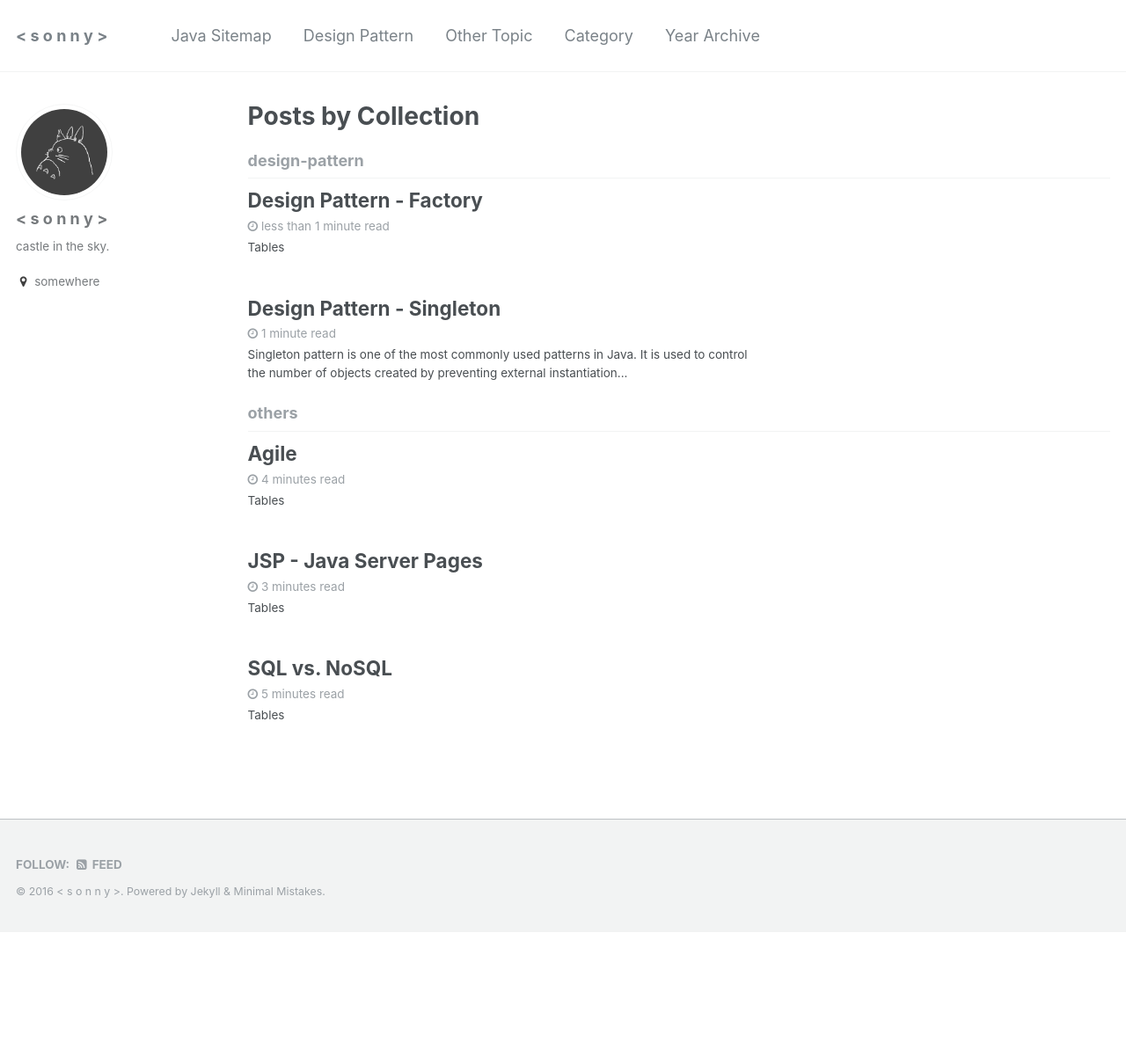
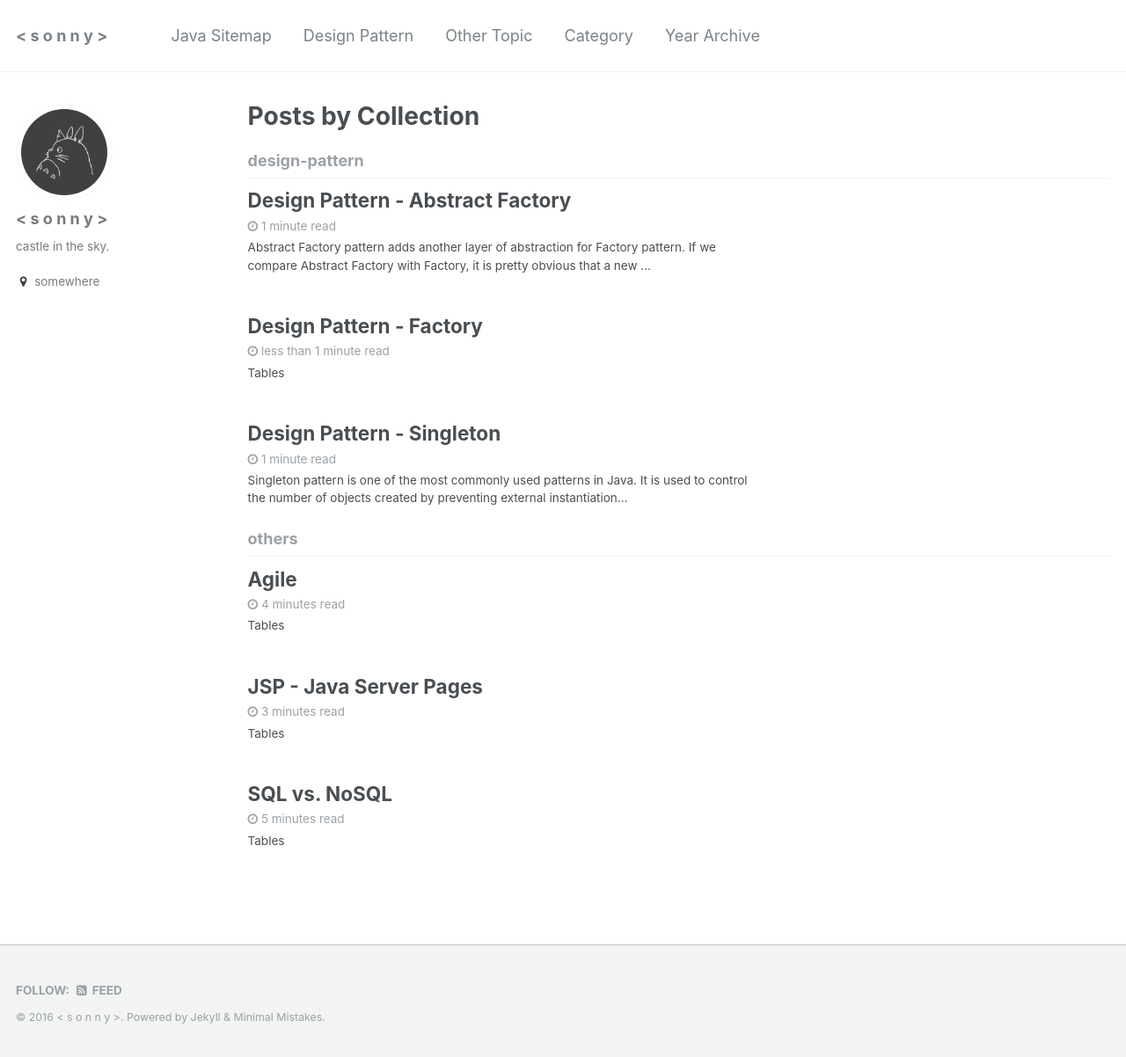
Before and after one commit to sonnyit/java, a Jekyll site: the page built from _pages/collection-archive.html, in a window 1280 px wide. Shown: the whole page at 88% size. Built offline with Jekyll 4.4.1, drawn with Linux system fonts in a browser that asks for light colours; before the commit the page ends 1060 px from its top, so only the background shows below that; part of the change alters nothing that is shown.

Commit message:
SAVEPOINT

````diff
--- a/_data/navigation.yml
+++ b/_data/navigation.yml
@@ -84,6 +84,8 @@ dpnav:
         url: /design-pattern/dp-singleton/
       - title: "Factory"
         url: /design-pattern/dp-factory/
+      - title: "Abstract Factory"
+        url: /design-pattern/dp-abstract-factory/
 
 # others links
 others_nav:
--- /dev/null
+++ b/_design-pattern/dp-abstract-factory.md
@@ -0,0 +1,100 @@
+---
+title: Design Pattern - Abstract Factory
+updated: 2016-06-21
+layout: single
+categories:
+  - java-design-pattern
+tags:
+  - java-design-pattern
+---
+
+**Abstract Factory** pattern adds another layer of abstraction for Factory pattern. If we compare Abstract Factory with Factory, it is pretty obvious that a new layer of abstraction is added.
+
+Abstract Factory is a super-factory which creates other factories. We can call it "Factory of factories".
+
+### Tables
+
+* [Abstract Factory class diagram](#abstract-factory-class-diagram-10548tables)
+* [Abstract Factory Java code](#abstract-factory-java-code-10548tables)
+* [Difference between Factory and Abstract Factory pattern](#difference-between-factory-and-abstract-factory-pattern-10548tables)
+* [Real use example](#real-use-example-10548tables)
+* [References](#references-10548tables)
+
+## Abstract Factory class diagram [&#10548;](#tables)
+
+![abstract-factory](http://www.programcreek.com/wp-content/uploads/2013/02/abstract-factory-design-pattern.png)
+
+## Abstract Factory Java code [&#10548;](#tables)
+
+```java
+interface CPU {
+    void process();
+}
+
+interface CPUFactory {
+	CPU produceCPU();
+}
+
+class AMDFactory implements CPUFactory {
+    public CPU produceCPU() {
+        return new AMDCPU();
+    }
+}
+
+class IntelFactory implements CPUFactory {
+    public CPU produceCPU() {
+        return new IntelCPU();
+    }
+}
+
+class AMDCPU implements CPU {
+    public void process() {
+        System.out.println("AMD is processing...");
+    }
+}
+
+class IntelCPU implements CPU {
+    public void process() {
+        System.out.println("Intel is processing...");
+    }
+}
+
+class Computer {
+	CPU cpu;
+
+    public Computer(CPUFactory factory) {
+    	cpu = factory.produceCPU();
+        cpu.process();
+    }
+}
+
+public class Client {
+    public static void main(String[] args) {
+        new Computer(createSpecificFactory());
+    }
+
+    public static CPUFactory createSpecificFactory() {
+        int sys = 0; // based on specific requirement
+        if (sys == 0)
+        	return new AMDFactory();
+        else
+        	return new IntelFactory();
+    }
+}
+```
+
+## Difference between Factory and Abstract Factory pattern
+
+In short,
+
+* *Abstract Factory* design pattern creates *Factory*
+* *Factory* design pattern creates *Products*
+
+## Real use example [&#10548;](#tables)
+
+Actually, this is a very important concept of modern frameworks. [Here](http://stackoverflow.com/questions/1993397/abstract-factory-pattern-on-top-of-ioc/1994455#1994455) is a question about this.
+
+## References [&#10548;](#tables)
+* [programcreek-abstract-factory](http://www.programcreek.com/2013/02/java-design-pattern-abstract-factory/)
+
+* [javarevisited-difference-between-factory-and-abstract-factory](http://javarevisited.blogspot.com/2013/01/difference-between-factory-and-abstract-factory-design-pattern-java.html)
````
